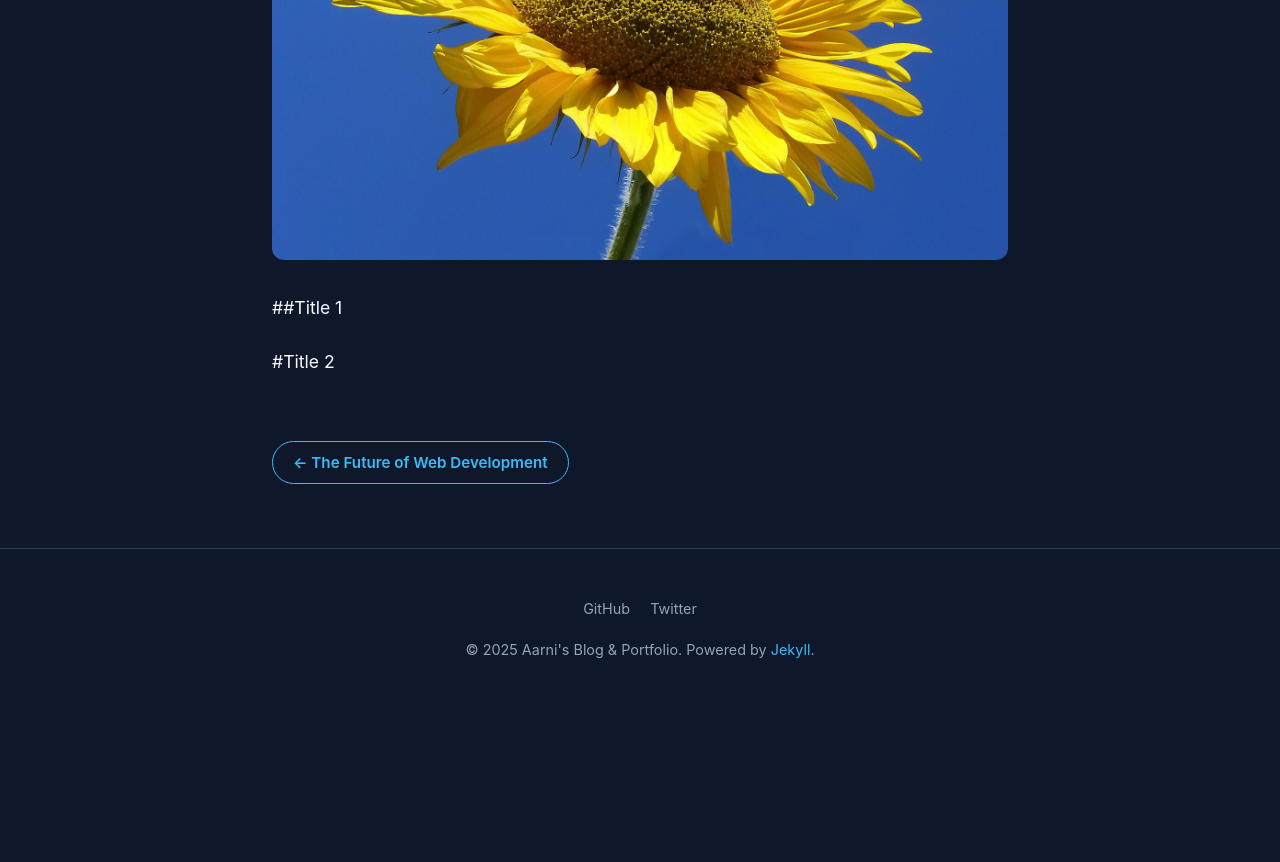
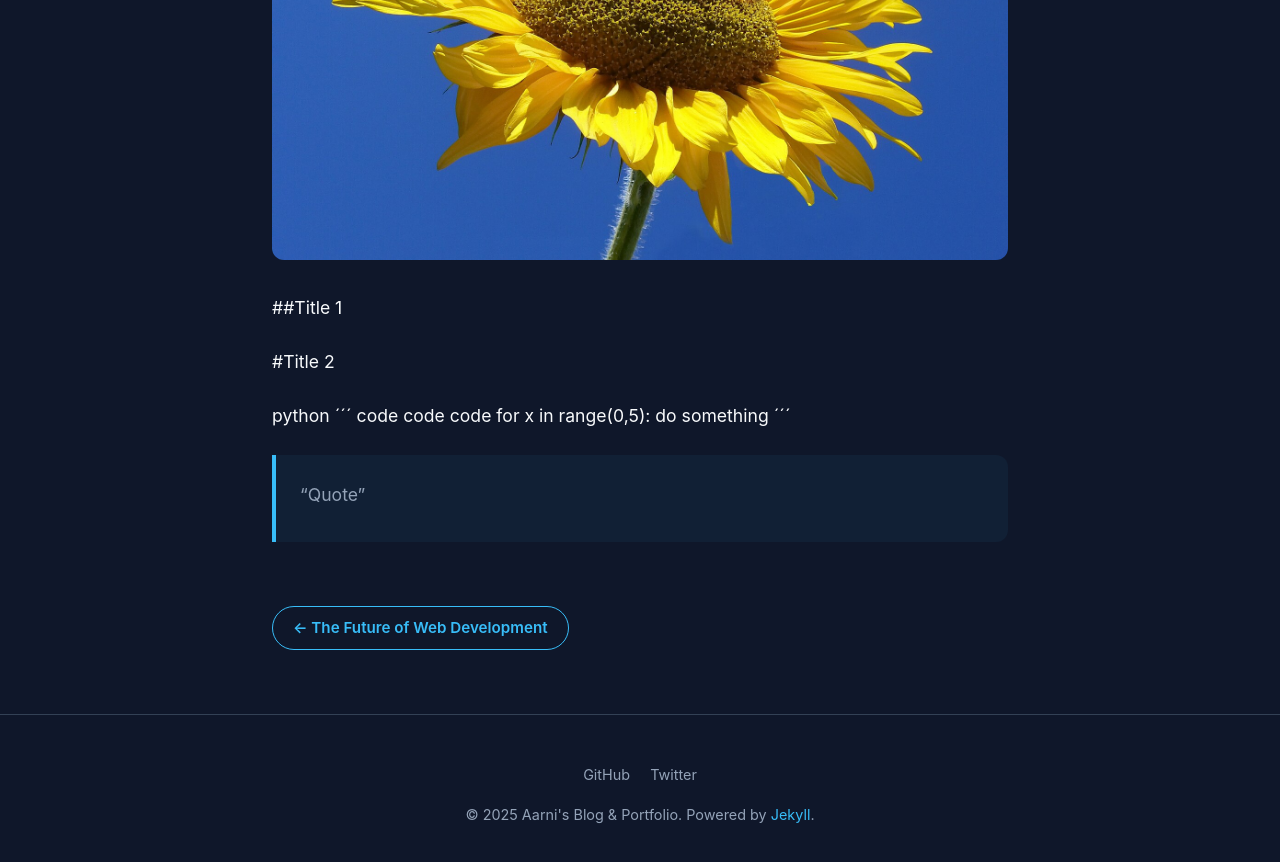
Before and after one commit to aarnnord/blog, a Jekyll site: the page built from _posts/2025-12-19-First-actual-blogpost.md, in a window 1280 px wide and 900 px high, scrolled down 712 px. Shown: the top 862 px of the window. Built offline with Jekyll 4.4.1, drawn with Linux system fonts in a browser that asks for light colours; before the commit the page ends 1446 px from its top, so only the background shows below that.

Commit message:
Enhance blog post with code and quote
Added code block and quote to the blog post.

```diff
--- a/_posts/2025-12-19-First-actual-blogpost.md
+++ b/_posts/2025-12-19-First-actual-blogpost.md
@@ -14,3 +14,11 @@
 ##Title 1
 
 #Title 2
+
+python ´´´
+code code code
+for x in range(0,5):
+  do something
+´´´
+
+> "Quote"
```
